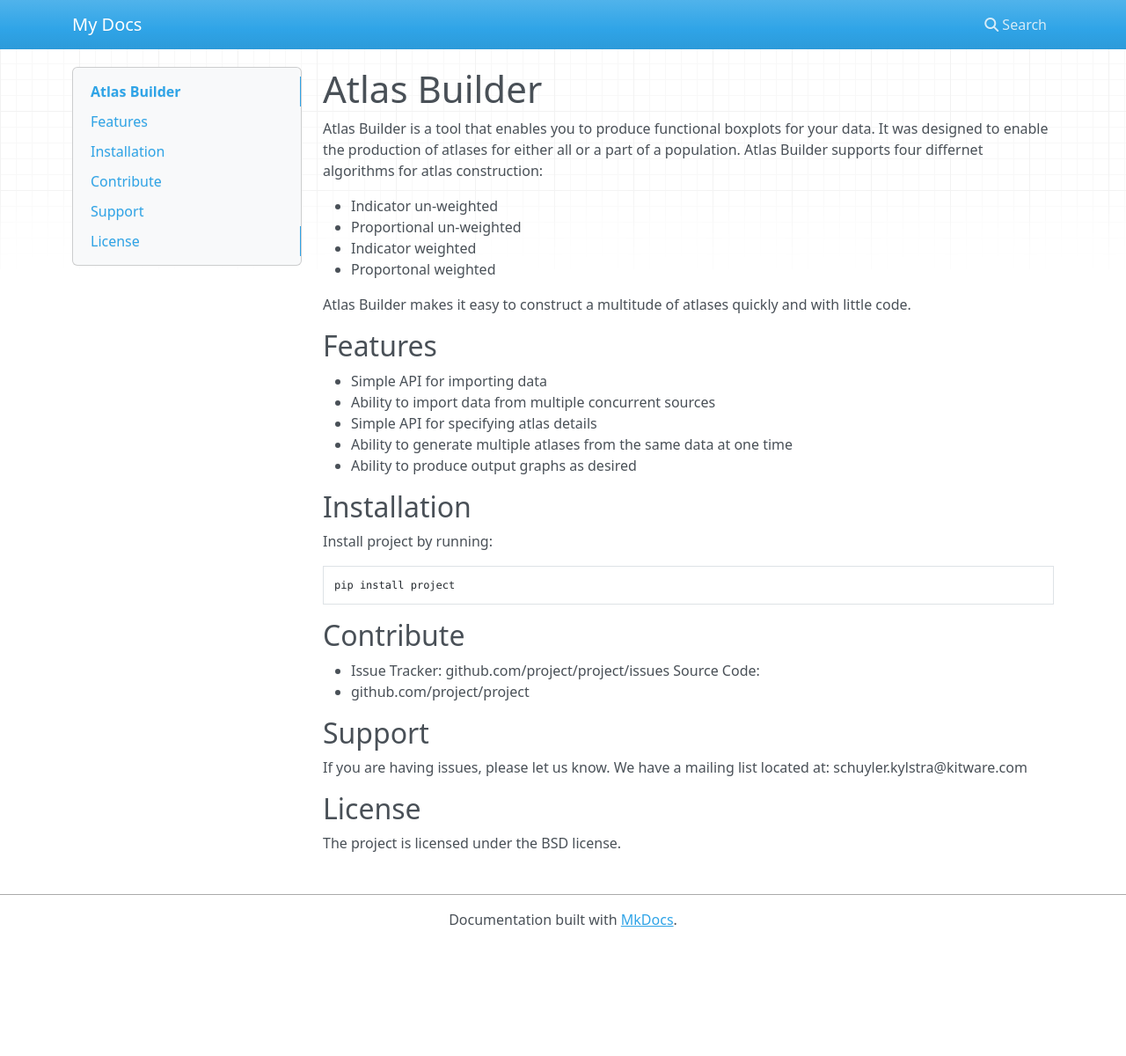
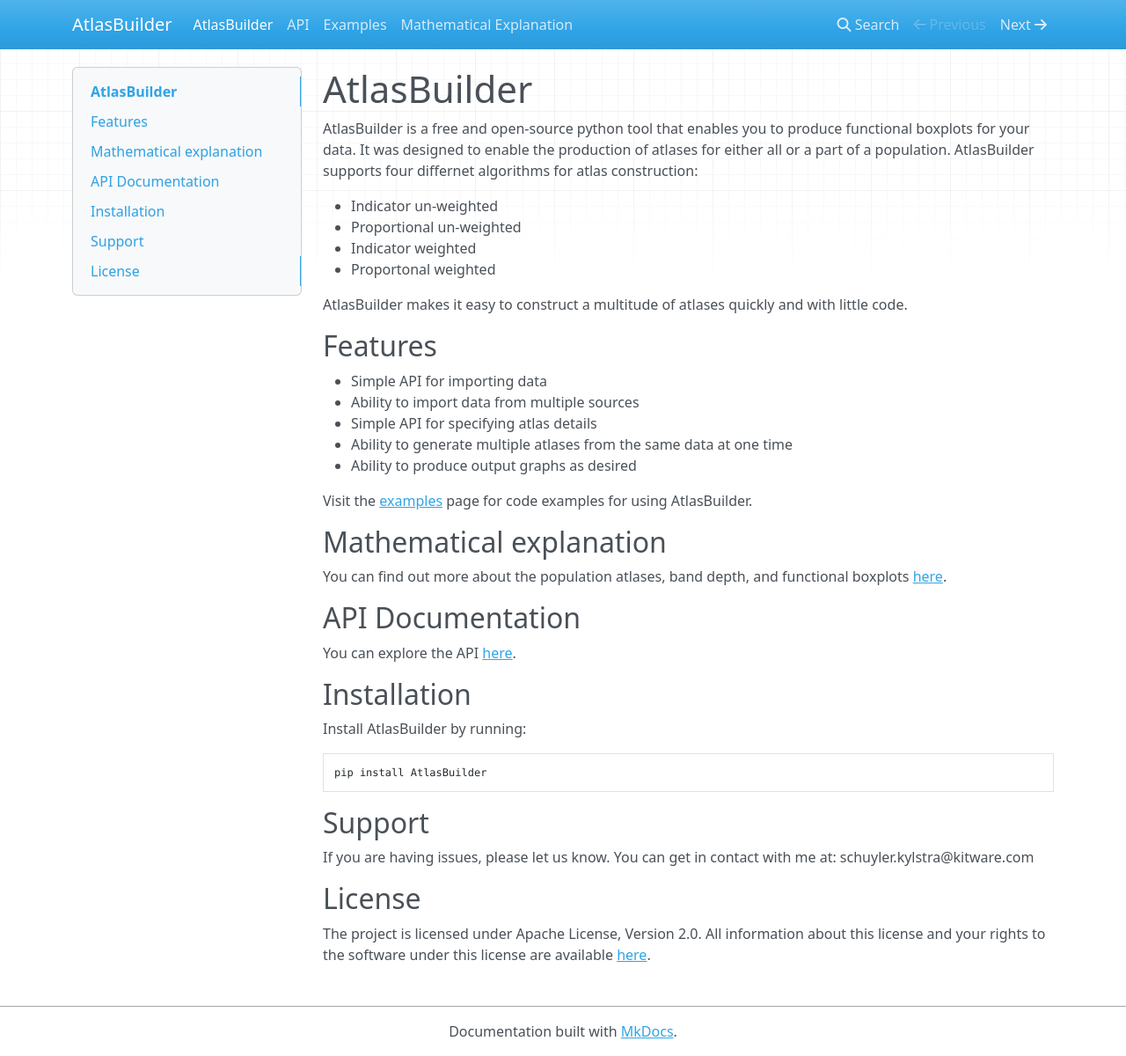
Before and after one commit to KitwareMedical/AtlasBuilder, an MkDocs documentation site: the page built from docs/docs/index.md, in a window 1280 px wide and 1200 px high. Shown: the whole window at 88% size. Built offline with MkDocs 1.6.1, drawn with Linux system fonts in a browser that asks for light colours; nearby versions of some CDN libraries.

Commit message:
Wrote out the documentation.
Still some little things to fix and spell checking but mostly done.
Edited the api slightly

```diff
--- a/docs/docs/index.md
+++ b/docs/docs/index.md
@@ -1,40 +1,49 @@
-# Atlas Builder
+# AtlasBuilder
 
-Atlas Builder is a tool that enables you to produce functional boxplots for
+AtlasBuilder is a free and open-source python tool that enables you to produce functional boxplots for
 your data. It was designed to enable the production of atlases for either all or a part of a population.
-Atlas Builder supports four differnet algorithms for atlas construction:
+AtlasBuilder supports four differnet algorithms for atlas construction:
 
 - Indicator un-weighted
 - Proportional un-weighted
 - Indicator weighted
 - Proportonal weighted
 
-Atlas Builder makes it easy to construct a multitude of atlases quickly and with little code.
+AtlasBuilder makes it easy to construct a multitude of atlases quickly and with little code.
 
 ## Features
 
 - Simple API for importing data
-- Ability to import data from multiple concurrent sources
+- Ability to import data from multiple sources
 - Simple API for specifying atlas details
 - Ability to generate multiple atlases from the same data at one time
 - Ability to produce output graphs as desired
 
+Visit the [examples](/Examples/) page for code examples for using AtlasBuilder.
+
+## Mathematical explanation
+
+You can find out more about the population atlases, band depth, and functional boxplots [here](/Math/).
+
+## API Documentation
+
+You can explore the API [here](/API/).
+
 ## Installation
 
-Install project by running:
+Install AtlasBuilder by running:
 
-    pip install project
+    pip install AtlasBuilder
 
-## Contribute
+<!-- ## Contribute
 
 - Issue Tracker: github.com/project/project/issues Source Code:
-- github.com/project/project
+- github.com/project/project -->
 
 ## Support
 
-If you are having issues, please let us know. We have a mailing list located
-at: schuyler.kylstra@kitware.com
+If you are having issues, please let us know. You can get in contact with me at: schuyler.kylstra@kitware.com
 
 ## License
 
-The project is licensed under the BSD license.
+The project is licensed under Apache License, Version 2.0. All information about this license and your rights to the software under this license are available [here](http://www.apache.org/licenses/LICENSE-2.0.html).
--- a/docs/mkdocs.yml
+++ b/docs/mkdocs.yml
@@ -1 +1 @@
-site_name: My Docs
+site_name: AtlasBuilder
```
Also changed, not shown: AtlasBuilder.py (+33 -14 lines), AtlasMath.py (+30 -17 lines), docs/docs/API.md (added, +95 -0 lines), docs/docs/Examples.md (added, +98 -0 lines), docs/docs/Math.md (added, +64 -0 lines), 2 other files.
